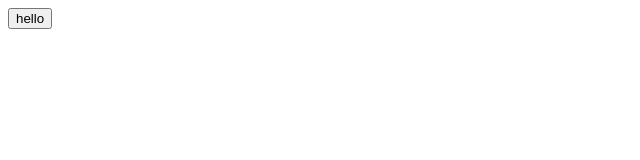
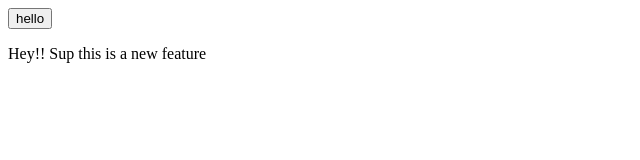
Before and after one commit to PrasannaPradhan1025/MyProject, a plain HTML site: page index.html in a window 1280 px wide. Shown: the whole page, without its empty margins (0-640 px from the left). Drawn offline with Linux system fonts and the light colour scheme.

Commit message:
new feature

```diff
--- a/index.html
+++ b/index.html
@@ -7,6 +7,7 @@
 </head>
 <body>
     <button>hello</button>
+        <p>Hey!! Sup this is a new feature</p>
 
 </body>
 </html>
```
